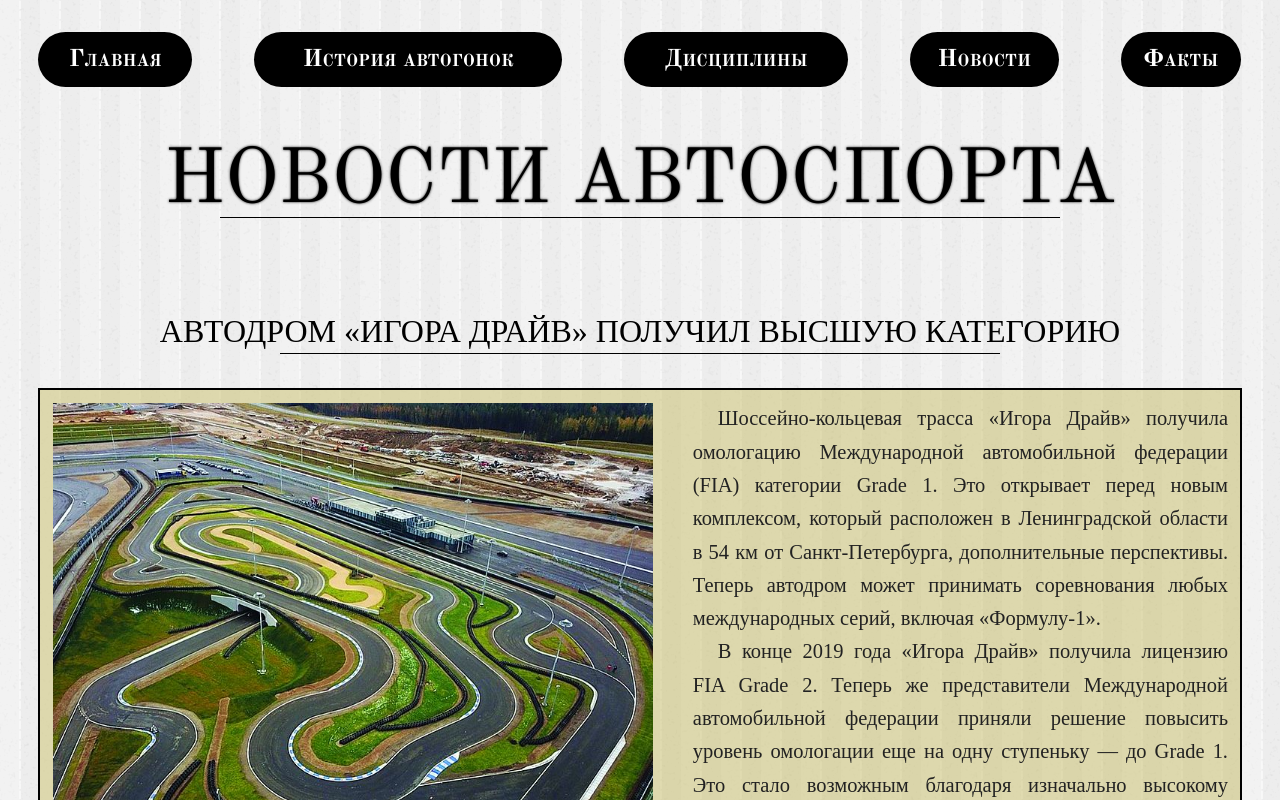
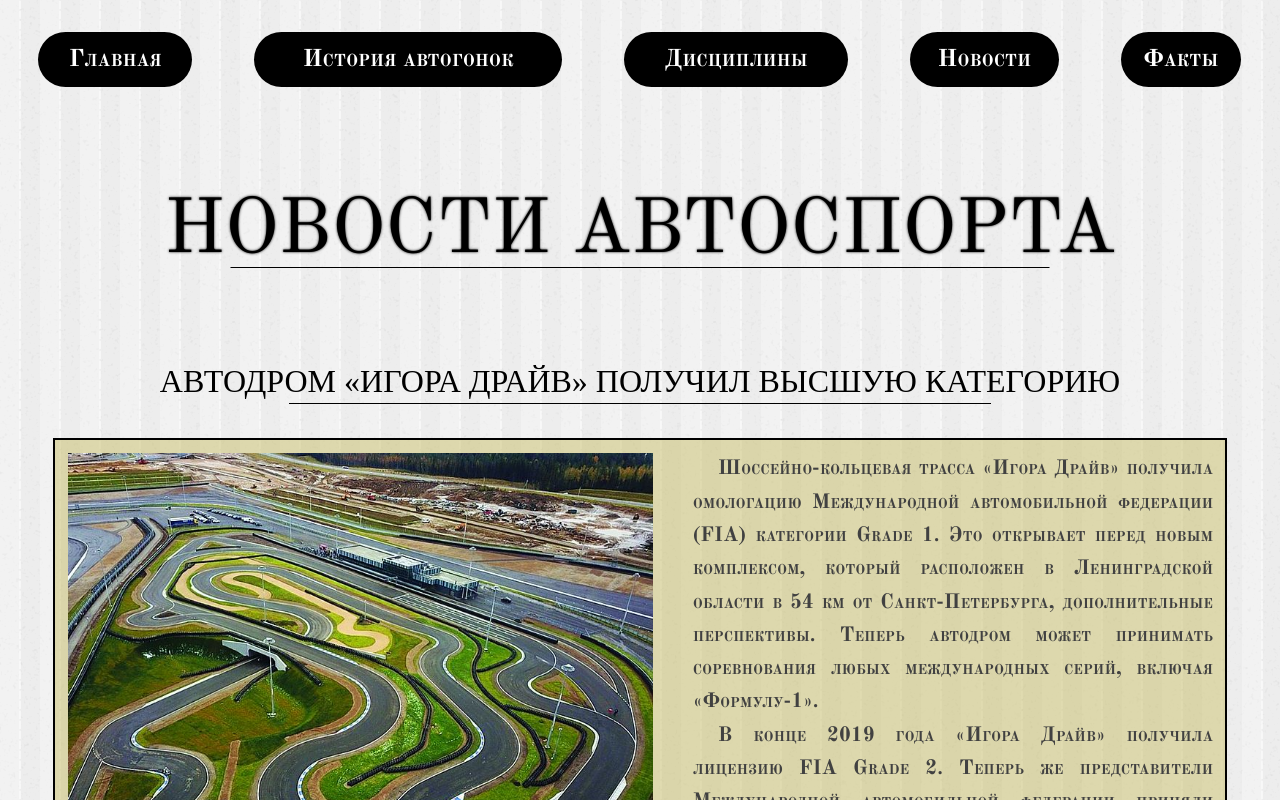
Before and after one commit to sorokow/coursework, a plain HTML site: page page_news.html in a window 1280 px wide. Shown: the top 800 px of the page. Drawn offline with Linux system fonts and the light colour scheme.

Commit message:
Add files via upload
Second Commit

```diff
--- a/css/style.css
+++ b/css/style.css
@@ -17,21 +17,21 @@
        url('../fonts/old-standard-tt-v13-latin_cyrillic-700.woff') format('woff'); /* Chrome 6+, Firefox 3.6+, IE 9+, Safari 5.1+ */
 }
 
-html{
-   overflow-x: hidden;
-}
 
 body {
 	background: url(../img/fone2.png);
 	margin: 0;
 	padding: 0;
+    margin: 0 15px;
+    margin-top: 180px;
+
 }
 a{
     text-decoration: none;
 }
 
 h1{
-    margin-top: 150px;
+    margin-top: 200px;
     margin-bottom: 90px;
     font-family: Old Standard TT;
     font-size: 6vw;
@@ -187,12 +187,12 @@
     width: 100%;
 }
 
-.textHistory, .textFacrs, .textDiscipline, .textNews, .header-h1, .history_block_1_text, .history_block_2_text, .history_block_3_text, .history_block_4_text,. history_block_5_text, .history_block_6_text, .disciplines_text, .disciplines_block_1_text, .disciplines_block_2_text, .disciplines_block_3_text, .disciplines_block_4_text, .disciplines_block_5_text, .news_block_1_text, .news_block_2_text, .news_block_3_text, .news_block_4_text, .facts_block_1_text, .facts_block_2_text, .facts_block_3_text, .facts_block_4_text, .facts_block_5_text{
+.textHistory, .textFacrs, .textDiscipline, .textNews, .header-h1 {
     line-height: 60%;
     font-family: Old Standard TT;
     font-style: normal;
     font-weight: bold;
-    font-size: 1.7vw;
+    font-size: 1.8vw;
     line-height: 2.3vw;
     text-align: center;
     font-variant: small-caps;
@@ -202,6 +202,13 @@
 }
 
 .history_block_1_text, .history_block_2_text, .history_block_3_text, .history_block_4_text, .history_block_5_text, .history_block_6_text, .disciplines_text, .disciplines_block_1_text, .disciplines_block_2_text, .disciplines_block_3_text, .disciplines_block_4_text, .disciplines_block_5_text, .news_block_1_text, .news_block_2_text, .news_block_3_text, .news_block_4_text, .facts_block_1_text, .facts_block_2_text, .facts_block_3_text, .facts_block_4_text, .facts_block_5_text{
+    font-family: Old Standard TT;
+    font-style: normal;
+    font-weight: bold;
+    text-align: center;
+    font-variant: small-caps;
+    color: #414141;
+    letter-spacing: normal;
     text-indent: 25px;
     font-size: 1.6vw;
     line-height: 2.6vw;
@@ -279,16 +286,12 @@
 }
 
 .preloader {
-  /*фиксированное позиционирование*/
   position: fixed;
-  /* координаты положения */
   left: 0;
   top: 0;
   right: 0;
   bottom: 0;
-  /* фоновый цвет элемента */
   background: #e0e0e0;
-  /* размещаем блок над всеми элементами на странице (это значение должно быть больше, чем у любого другого позиционированного элемента на странице) */
   z-index: 1001;
 }
 
```
